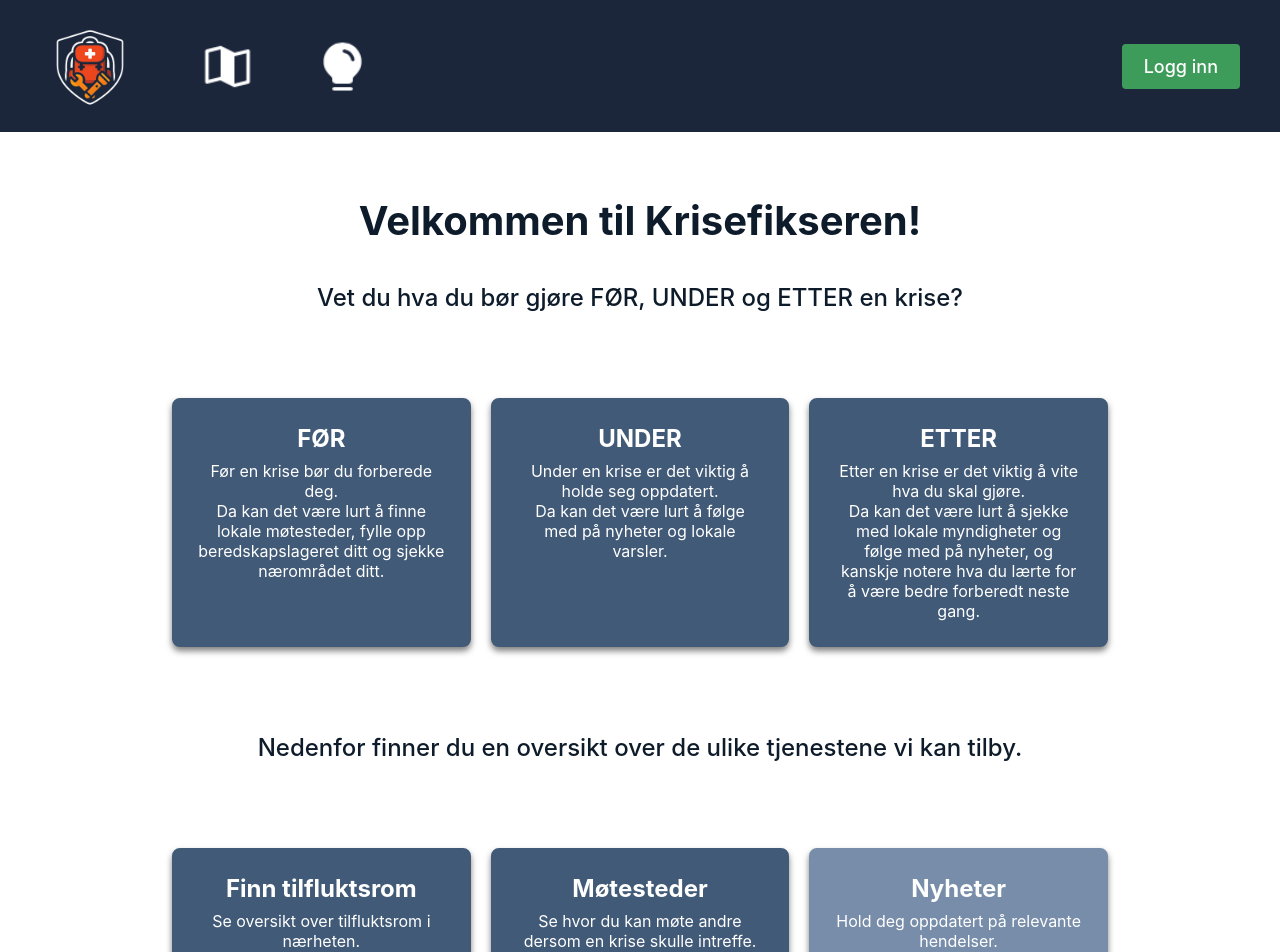
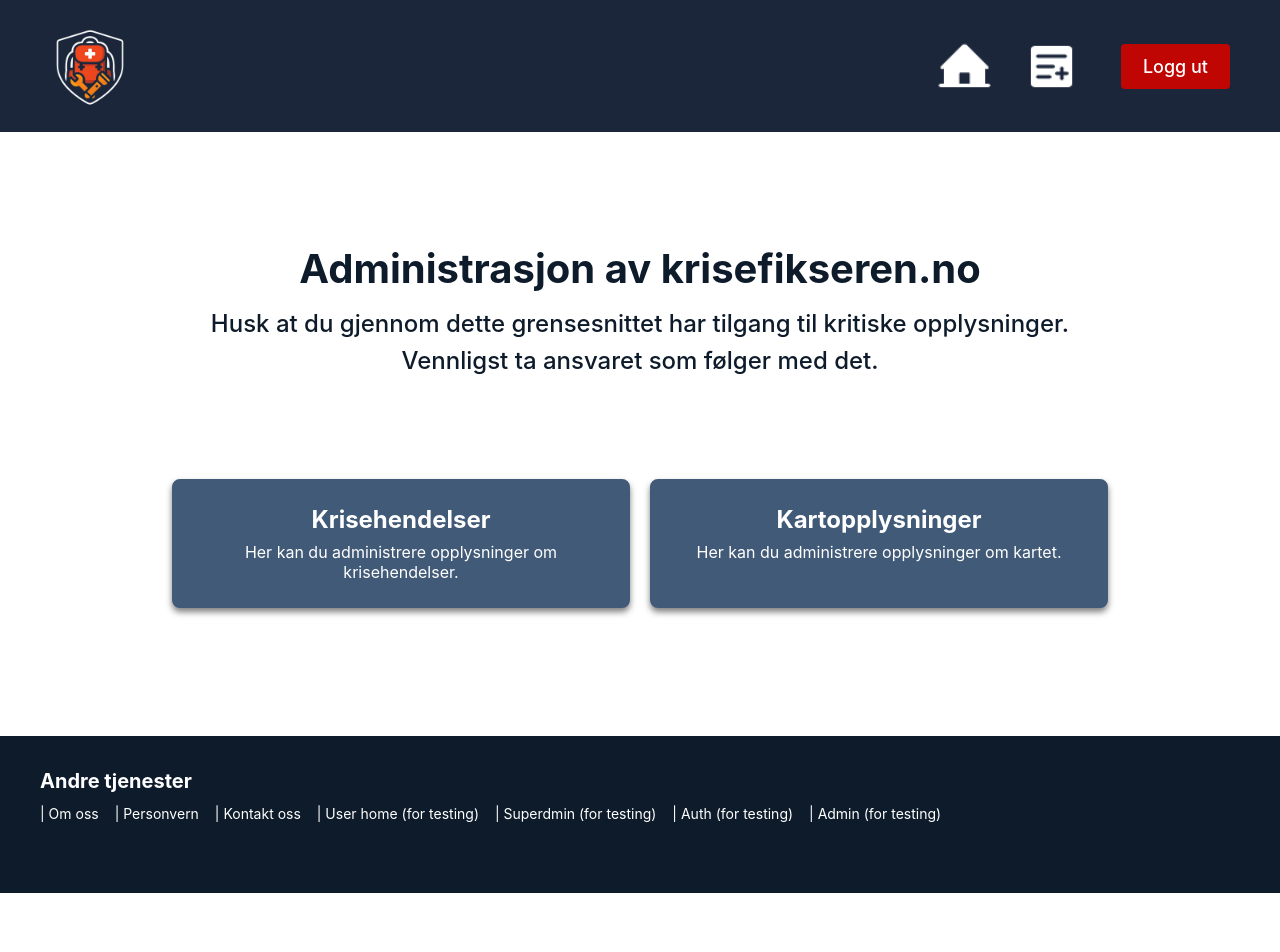
Before and after one commit to NTNU-IDI/scrum-project-2025-team11, a Vue app in the folder frontend/: page /admin in a window 1280 px wide. Before the commit this address led to /. Shown: the top 952 px of the page. After the commit the page ends 893 px from the top, so only its background shows below. Built offline with nearby package versions, Linux system fonts and the light colour scheme; the HTML template or start-up script is replaced by a standard one.

Commit message:
Correct routing

```diff
--- a/frontend/src/components/Footer.vue
+++ b/frontend/src/components/Footer.vue
@@ -6,11 +6,12 @@
       <div class="footer-links" data-tooltip="Disse tjenestene er ikke tilgjengelige enda.">
         |
         <a href="/about">Om oss </a> |
-        <a href="/privacy">Personvern</a> |
+        <a href="/personvern">Personvern</a> |
         <a href="/contact">Kontakt oss</a> |
         <a href="/userhome">User home (for testing)</a> |
-        <a href="/superadmin">Admin (for testing)</a>
+        <a href="/superadmin">Superdmin (for testing)</a>  |
         <a href="/auth">Auth (for testing)</a> |
+        <a href="/admin">Admin (for testing)</a>
         <br />
         <br />
         <br />
--- a/frontend/src/router/index.ts
+++ b/frontend/src/router/index.ts
@@ -10,7 +10,7 @@ import SuperAdminView from "@/views/admin/SuperAdminView.vue";
 import type { RouteRecordRaw } from "vue-router";
 import { createRouter, createWebHistory } from "vue-router";
 import {useUserStore} from "@/stores/userStore.ts";
-import AdminView from "@/views/admin/AdminView.vue";
+import AdminView from "@/views/HomeAdminView.vue";
 
 const routes: Array<RouteRecordRaw> = [
   {
@@ -73,6 +73,8 @@ const router = createRouter({
   routes,
 });
 
+// Accesse
+/*
 router.beforeEach((to, from, next) => {
   const userStore = useUserStore()
 
@@ -88,6 +90,8 @@ router.beforeEach((to, from, next) => {
   } else {
     next()
   }
+
 })
+  */
 
 export default router;
--- a/frontend/src/views/HomeAdminView.vue
+++ b/frontend/src/views/HomeAdminView.vue
@@ -12,15 +12,11 @@
       <div class="grid-container">
         <div class="box">
           <h3>Krisehendelser</h3>
-          <p>Her kan du administrere opplysninger om hendelsene.</p>
+          <p>Her kan du administrere opplysninger om krisehendelser.</p>
         </div>
         <div class="box">
           <h3>Kartopplysninger</h3>
           <p>Her kan du administrere opplysninger om kartet.</p>
-        </div>
-        <div class="box">
-          <h3>Adminbrukere</h3>
-          <p>Her kan du administrere opplysninger om adminbrukere.</p>
         </div>
       </div>
     </main>
```
